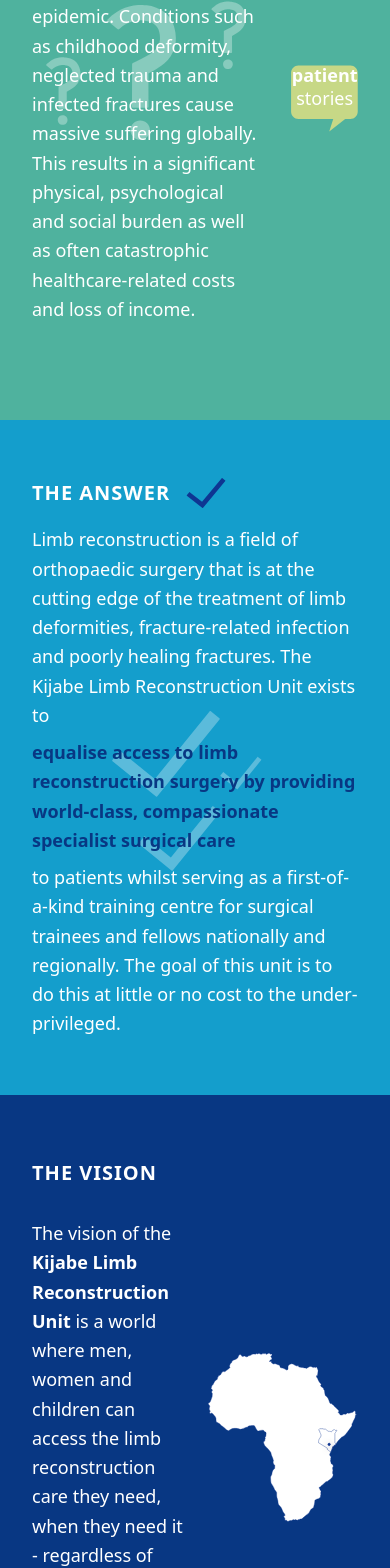
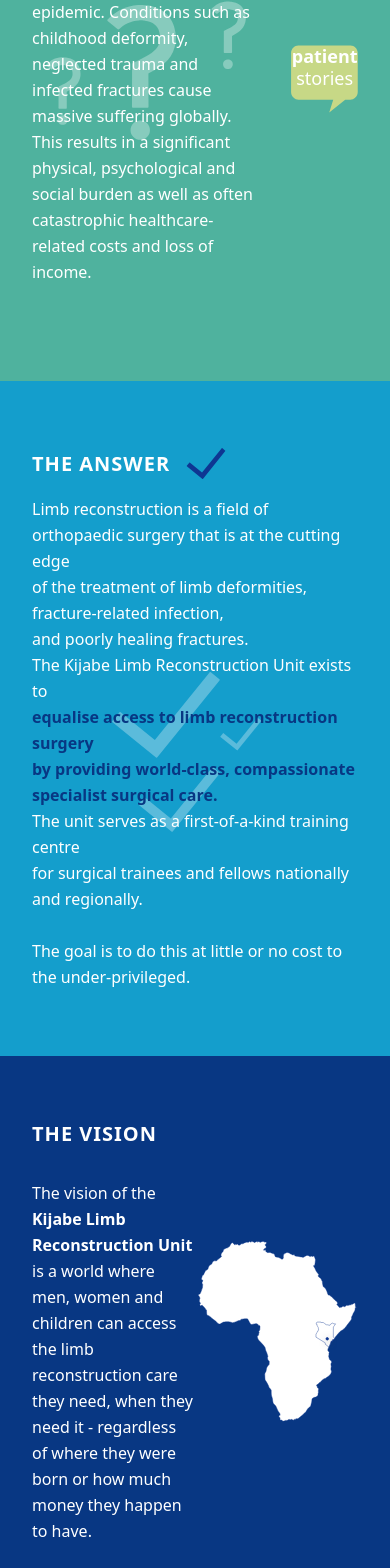
Before and after one commit to Kijabe-Limb-Construction-Unit/landingpage, a Next.js app: page /about in a window 390 px wide. Shown: the part 410-1978 px from the top of the page. Built offline with nearby package versions, Linux system fonts and the light colour scheme.

Commit message:
[chore] updated responsiveness on some sections in about page

```diff
--- a/app/about/page.tsx
+++ b/app/about/page.tsx
@@ -15,7 +15,7 @@
             <section className="bg-[#4FB29E] flex items-center relative overflow-hidden">
                 <div className="container mx-auto px-8 lg:px-0 py-16 relative">
                     <div className="flex flex-row gap-8 items-center h-full">
-                        <div className="hidden lg:flex justify-center items-center">
+                        <div className="hidden lg:flex lg:ml-24 justify-center items-center">
                             <Image
                                 src="/question-mark.svg"
                                 alt="Question marks"
@@ -45,7 +45,7 @@
                                 </div>
                             </div>
 
-                            <p className="text-lg md:text-xl text-left z-10 leading-relaxed font-light max-w-lg">
+                            <p className="text-left z-10 leading-relaxed font-light max-w-lg">
                                 There is a little-known epidemic. Conditions such as childhood deformity,
                                 neglected trauma and infected fractures cause massive suffering globally. This
                                 results in a significant physical, psychological and social burden as well as often
@@ -94,7 +94,7 @@
                         />
                     </div>
 
-                    <div className="hidden lg:block absolute top-0 bottom-0 left-[400px] transform -translate-x-1/2 w-[400px] z-0">
+                    <div className="hidden lg:block absolute top-0 bottom-0 xl:left-[500px] lg:left-[450px] transform -translate-x-1/2 lg:w-[400px] xl:w-[500px] z-0">
                         <Image
                             src="/IMG4.jpg"
                             alt="Patient and medical staff"
@@ -103,9 +103,9 @@
                         />
                     </div>
 
-                    <div className="text-white space-y-4 flex flex-col justify-center w-full lg:w-2/6 z-10">
+                    <div className="text-white space-y-4 flex flex-col justify-center w-full lg:w-3/6 z-10">
                         <div className="flex items-center space-x-4">
-                            <h2 className="text-xl md:text-2xl tracking-wider font-bold uppercase">
+                            <h2 className="lg:ml-4 xl:ml-32 text-xl md:text-2xl tracking-wider font-bold uppercase">
                                 THE ANSWER
                             </h2>
                             <Image
@@ -116,23 +116,34 @@
                             />
                         </div>
 
-                        <div className="space-y-2 text-lg leading-relaxed font-light">
+                        <div className="lg:ml-4 xl:ml-32 leading-relaxed font-light">
                             <p>
                                 Limb reconstruction is a field of orthopaedic surgery that is at the cutting
-                                edge of the treatment of limb deformities, fracture-related infection and
-                                poorly healing fractures. The Kijabe Limb Reconstruction Unit exists to
-                            </p>
-                            <p className="font-bold text-[#083783]">
-                                equalise access to limb reconstruction surgery by providing world-class,
-                                compassionate specialist surgical care
+                                edge
+                                <br />
+                                of the treatment of limb deformities, fracture-related infection,
+                                <br />
+                                and poorly healing fractures.
                             </p>
 
                             <p>
-                                to patients whilst serving as a first-of-a-kind training centre for surgical
-                                trainees and fellows nationally and regionally. The goal of this unit is to do
-                                this at little or no cost to the under-privileged.
+                                The Kijabe Limb Reconstruction Unit exists to
+                                <br />
+                            </p>
+
+                            <p className="font-bold text-[#083783]">
+                                equalise access to limb reconstruction surgery <br />
+                                by providing world-class, compassionate specialist surgical care.
+                            </p>
+
+                            <p>
+                                The unit serves as a first-of-a-kind training centre <br />
+                                for surgical trainees and fellows nationally and regionally.
+                                <br /><br />
+                                The goal is to do this at little or no cost to the under-privileged.
                             </p>
                         </div>
+
                     </div>
 
                     <div className="lg:hidden absolute bottom-56 left-28">
@@ -149,12 +160,12 @@
 
             <section className="bg-[#083783]">
                 <div className="container mx-auto px-8 lg:px-0 py-16">
-                    <div className="grid grid-cols-2 gap-6 md:gap-8 lg:gap-12 items-center">
-                        <div className="text-white space-y-8">
+                    <div className="grid grid-cols-2 gap-1 md:gap-2 items-center">
+                        <div className="text-white space-y-8 lg:pl-24 lg:ml-24">
                             <h2 className="text-xl md:text-2xl font-bold tracking-wider uppercase">
                                 THE VISION
                             </h2>
-                            <p className="text-lg md:text-xl leading-relaxed font-light">
+                            <p className="text-base leading-relaxed font-light">
                                 The vision of the <span className="font-bold">Kijabe Limb Reconstruction Unit</span> is
                                 a world where men, women and children can access the limb reconstruction care they
                                 need, when they need it - regardless of where they were born or how much money they
@@ -181,10 +192,10 @@
                     className="object-cover object-top"
                 />
             </section>
-            <section className="bg-white h-[500px] relative">
+            <section className="bg-white h-[400px] relative">
                 <div className="container mx-auto px-8 lg:px-0 relative h-full">
                     <div className="hidden lg:flex w-full h-full relative">
-                        <div className="absolute -left-24 top-0 bottom-0 h-full w-[400px]">
+                        <div className="absolute -left-24 top-0 bottom-0 h-full w-[600px]">
                             <Image
                                 src="/mbonisi.png"
                                 alt="Dr. Mbonisi Malaba"
@@ -193,17 +204,17 @@
                             />
                         </div>
 
-                        <div className="ml-[450px] flex items-center w-full">
-                            <div className="text-[#083783] space-y-8 w-full">
-                                <h2 className="text-3xl md:text-4xl lg:text-5xl font-bold">
+                        <div className="ml-[620px] flex items-center w-full">
+                            <div className="text-[#083783] space-y-4 w-full">
+                                <h2 className="text-2xl md:text-3xl lg:text-4xl font-bold">
                                     meet the surgeon
                                 </h2>
 
                                 <div className="space-y-4">
-                                    <h3 className="text-xl md:text-2xl font-bold tracking-wider uppercase">
+                                    <h3 className="text-lg md:text-xl font-bold tracking-wider uppercase">
                                         DR. MBONISI MALABA
                                     </h3>
-                                    <p className="text-lg font-light ">
+                                    <p className="font-light ">
                                         Orthopaedic and Limb Reconstruction Surgeon, founder of{' '}
                                         <span className="font-bold text-[#083783]">
                                             Kijabe Limb Reconstruction Unit
@@ -211,7 +222,7 @@
                                     </p>
                                 </div>
 
-                                <div className="space-y-4 text-base md:text-lg leading-relaxed font-light ">
+                                <div className="text-base leading-relaxed font-light ">
                                     <p>
                                         Lorem ipsum dolor sit amet, consectetur adipiscing elit. Sed do eiusmod
                                         tempor incididunt ut labore et dolore magna aliqua...
@@ -224,16 +235,16 @@
                     <div className="lg:hidden h-full">
                         <div className="flex w-full h-full">
                             <div className="flex items-center w-full">
-                                <div className="text-[#083783] space-y-8 w-full">
-                                    <h2 className="text-3xl md:text-4xl lg:text-5xl font-bold">
+                                <div className="text-[#083783] space-y-4 w-full">
+                                    <h2 className="text-2xl md:text-3xl lg:text-4xl font-bold">
                                         meet the surgeon
                                     </h2>
 
                                     <div className="space-y-4">
-                                        <h3 className="text-xl md:text-2xl font-bold tracking-wider uppercase">
+                                        <h3 className="text-lg md:text-xl font-bold tracking-wider uppercase">
                                             DR. MBONISI MALABA
                                         </h3>
-                                        <p className="text-lg font-light ">
+                                        <p className="font-light ">
                                             Orthopaedic and Limb Reconstruction Surgeon, founder of{' '}
                                             <span className="font-bold text-[#083783]">
                                             Kijabe Limb Reconstruction Unit
@@ -241,7 +252,7 @@
                                         </p>
                                     </div>
 
-                                    <div className="space-y-4 text-base md:text-lg leading-relaxed font-light ">
+                                    <div className="text-base leading-relaxed font-light ">
                                         <p>
                                             Lorem ipsum dolor sit amet, consectetur adipiscing elit. Sed do eiusmod
                                             tempor incididunt ut labore et dolore magna aliqua...
@@ -267,22 +278,22 @@
                 <div className="container mx-auto px-8 lg:px-0 relative h-full">
                     <div className="hidden lg:flex w-full h-full relative">
                         <div className="mr-[450px] flex items-center w-full">
-                            <div className="text-white space-y-8 w-full">
+                            <div className="text-white space-y-2 w-full lg:px-18 xl:px-28">
                                 <h2 className="text-3xl md:text-4xl lg:text-5xl font-light">
                                     the <span className="font-bold">hospital</span>
                                 </h2>
 
-                                <div className="flex items-start justify-between gap-4">
-                                    <p className="text-lg md:text-xl leading-relaxed font-light text-[#083783] text-left">
+                                <div className="flex items-start justify-between gap-1">
+                                    <p className="leading-relaxed font-light text-[#083783] text-left">
                                         Lorem ipsum dolor sit amet, consectetur adipiscing elit.<br />
-                                        Sed do eiusmod tempor incididunt ut labore et dolore magna aliqua.<br />
+                                        Sed do eiusmod tempor incididunt ut labore et dolore magna<br />
                                         Ut enim ad minim veniam, quis nostrud exercitation.<br />
                                         Ullamco laboris nisi ut aliquip.<br />
                                         Ex ea commodo consequat.<br />
                                         Duis aute irure dolor.<br />
                                         In voluptate.
                                     </p>
-                                    <div className="flex-shrink-0 pt-12">
+                                    <div className="flex-shrink-0 pt-10 lg:pr-8 xl:pr-28 2xl:pr-64">
                                         <Image
                                             src="/hospital-icon.svg"
                                             alt="Hospital icon"
@@ -294,7 +305,10 @@
                             </div>
                         </div>
 
-                        <div className="absolute right-2 top-12 bottom-0 h-[300px] w-[400px]">
+                        <div
+                            className="absolute top-0 bottom-0 h-full lg:w-[600px] hidden lg:block"
+                            style={{ right: 'clamp(0px, calc((100vw - 1024px) / (1280 - 1024) * -108), -108px)' }}
+                        >
                             <Image
                                 src="/hospital.png"
                                 alt="Aerial view of Kijabe Hospital"
@@ -346,7 +360,7 @@
 
             <section className="bg-[#149ECC] flex items-center">
                 <div className="container mx-auto px-8 lg:px-0 py-16">
-                    <div className="flex flex-row gap-8 items-start">
+                    <div className="flex flex-row gap-8 items-start px-16">
                         <div className="hidden lg:flex justify-center items-center">
                             <Image
                                 src="/bone-about.svg"
@@ -358,11 +372,11 @@
                         </div>
 
                         <div className="text-white space-y-8 relative">
-                            <h2 className="text-4xl md:text-5xl font-light leading-tight">
+                            <h2 className="text-3xl md:text-4xl font-light leading-tight">
                                 the need for <span className="font-bold">reconstruction surgery</span>
                             </h2>
                             <div className="flex flex-row gap-4">
-                                <div className="space-y-6 text-lg md:text-xl leading-relaxed font-light relative">
+                                <div className="space-y-6  leading-relaxed font-light relative">
                                     <div className="flex flex-row gap-4">
                                         <p>
                                             Lorem ipsum dolor sit amet, consectetur adipiscing elit. Sed do eiusmod
@@ -396,12 +410,12 @@
 
 
                                 </div>
-                                <div className="hidden lg:flex justify-center items-center">
+                                <div className="hidden lg:flex justify-center items-center px-10">
                                     <Image
                                         src="/bone-about-light.svg"
                                         alt=""
-                                        width={1000}
-                                        height={1000}
+                                        width={700}
+                                        height={700}
                                     />
                                 </div>
                             </div>
```
